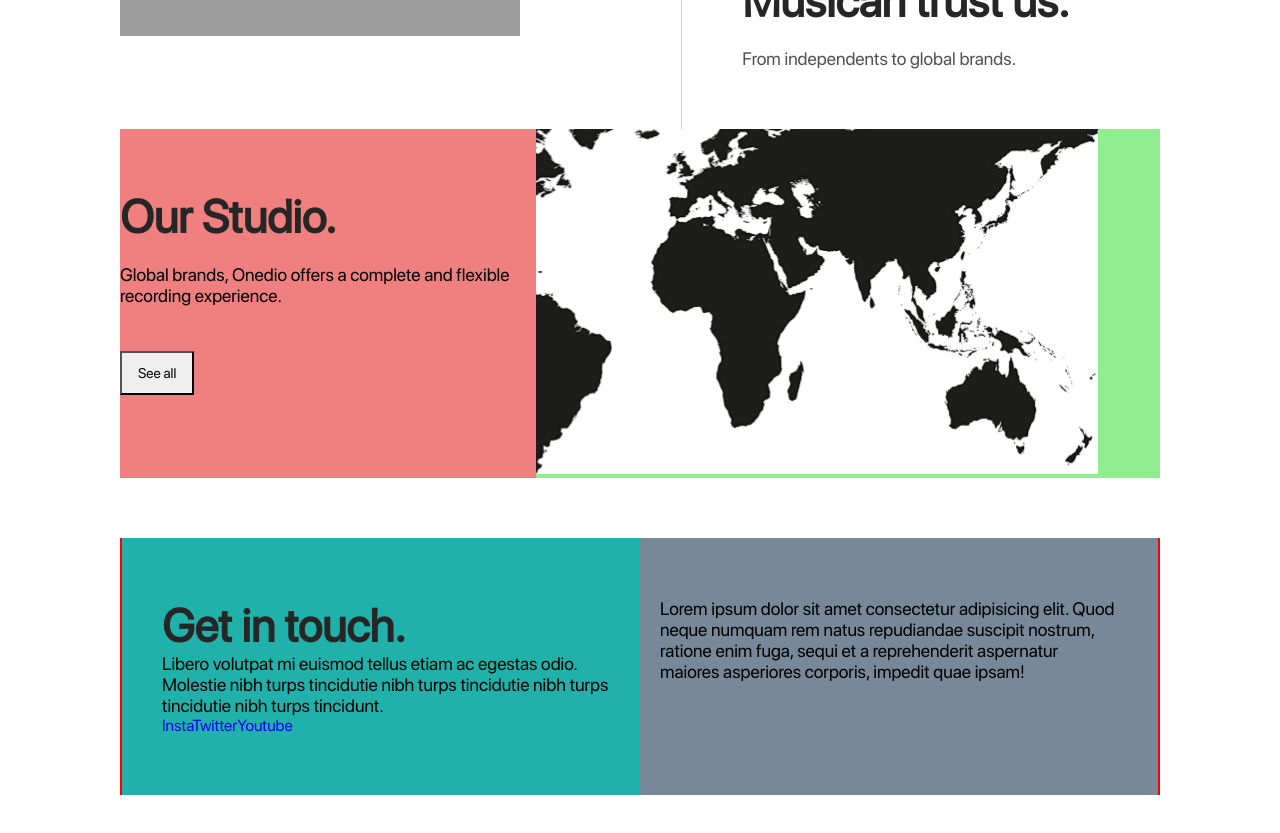
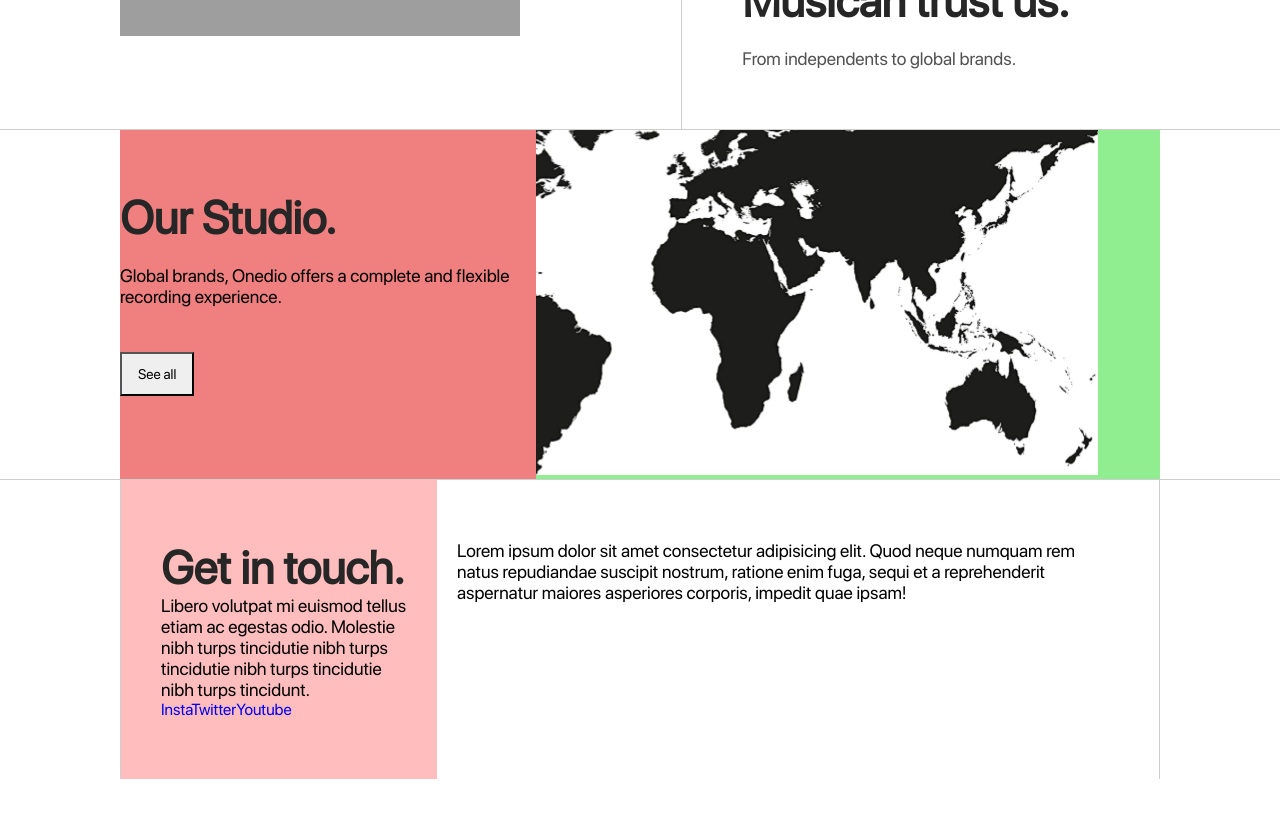
Before and after one commit to Pedro6Miguel/Onedio.-Studio, a React (Vite) app: page / in a window 1280 px wide. Shown: the part 2460-3293 px from the top of the page. After the commit the page ends 3239 px from the top, so only its background shows below. Built offline with nearby package versions, Linux system fonts and the light colour scheme; grey boxes are pictures that could not be loaded.

Commit message:
Contact component update

```diff
--- a/components/Contact/styles.module.scss
+++ b/components/Contact/styles.module.scss
@@ -1,18 +1,18 @@
 .container {
     display: flex;
-    padding: 60px 120px 60px 120px;
 
     .left {
-        background-color: lightseagreen;
-        width: 100%;
-        border-left: 2px solid red;
+        background-color: rgb(255, 189, 189);
+        width: 30%;
+        margin-left: 120px;
+        border-left: 1px solid rgb(206, 206, 206);
         padding: 60px 20px 60px 40px;
     }
 
     .right {
-        background-color: lightslategray;
-        width: 100%;
-        border-right: 2px solid red;
+        width: 70%;
+        margin-right: 120px;
+        border-right: 1px solid rgb(206, 206, 206);
         padding: 60px 40px 60px 20px;
     }
 }
--- a/components/Location/styles.module.scss
+++ b/components/Location/styles.module.scss
@@ -1,6 +1,8 @@
 .container {
     display: flex;
     padding: 0 120px;
+    border-top: 1px solid rgb(206, 206, 206);
+    border-bottom: 1px solid rgb(206, 206, 206);
 
     .left {
         width: 40%;
```
